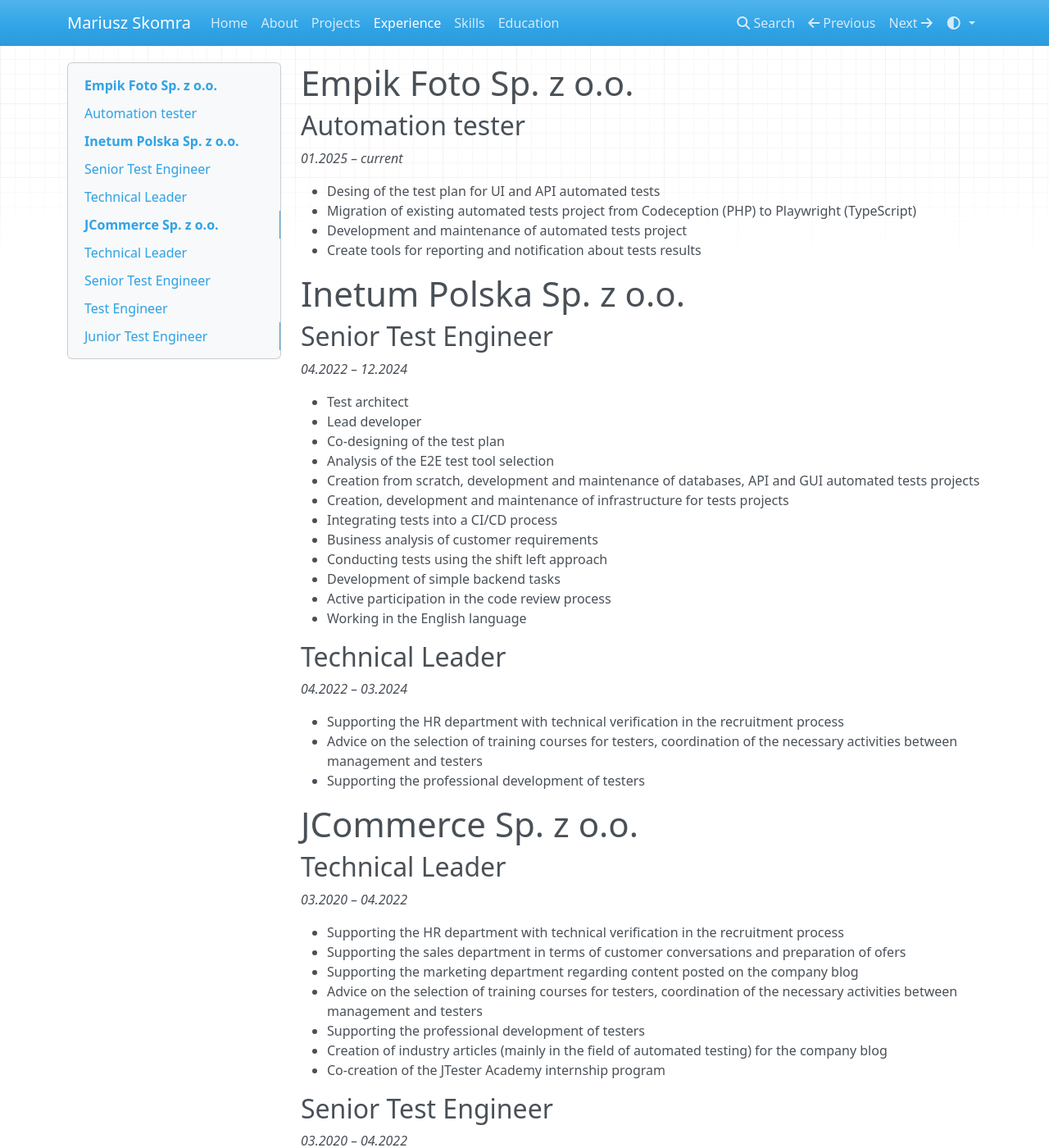
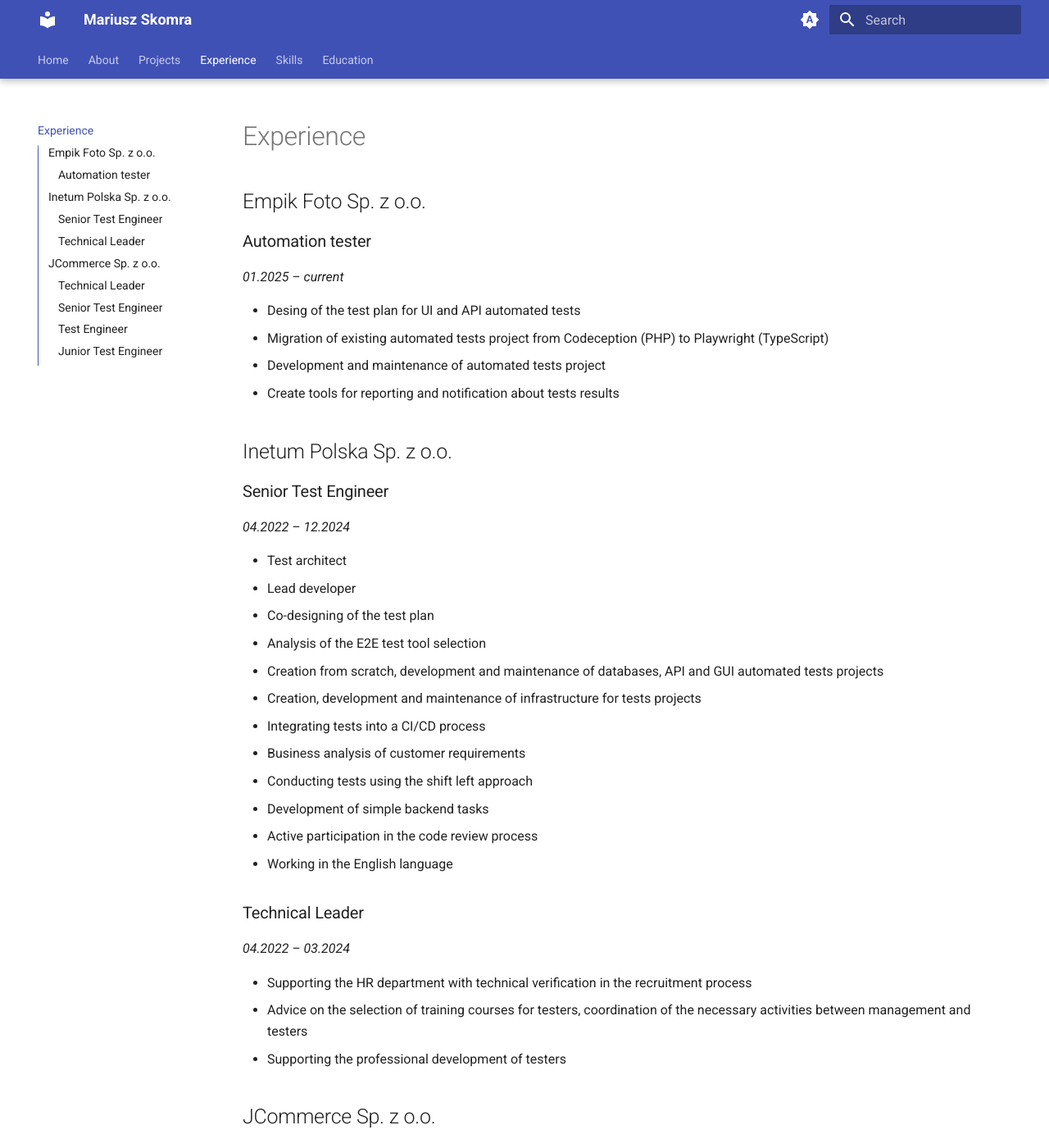
Before and after one commit to MariuszSkomra/resume, an MkDocs documentation site: the page built from docs/experience.md, in a window 1280 px wide and 1400 px high. Shown: the whole window at 82% size. Built offline with MkDocs 1.6.1 and Material for MkDocs 9.7.7, drawn with Linux system fonts in a browser that asks for light colours; nearby versions of some CDN libraries; some of the changed text lies outside the part shown.

Commit message:
mkdocs material installation with configuration

```diff
--- a/docs/experience.md
+++ b/docs/experience.md
@@ -1,6 +1,6 @@
-# Empik Foto Sp. z o.o.
+## Empik Foto Sp. z o.o.
 
-## Automation tester
+### Automation tester
 
 *01.2025 – current*
 
@@ -9,9 +9,9 @@
 - Development and maintenance of automated tests project
 - Create tools for reporting and notification about tests results
 
-# Inetum Polska Sp. z o.o.
+## Inetum Polska Sp. z o.o.
 
-## Senior Test Engineer
+### Senior Test Engineer
 
 *04.2022 – 12.2024*
 
@@ -28,7 +28,7 @@
 - Active participation in the code review process
 - Working in the English language
 
-## Technical Leader
+### Technical Leader
 
 *04.2022 – 03.2024*
 
@@ -36,9 +36,9 @@
 - Advice on the selection of training courses for testers, coordination of the necessary activities between management and testers
 - Supporting the professional development of testers
 
-# JCommerce Sp. z o.o.
+## JCommerce Sp. z o.o.
 
-## Technical Leader
+### Technical Leader
 
 *03.2020 – 04.2022*
 
@@ -50,7 +50,7 @@
 - Creation of industry articles (mainly in the field of automated testing) for the company blog
 - Co-creation of the JTester Academy internship program
 
-## Senior Test Engineer
+### Senior Test Engineer
 
 *03.2020 – 04.2022*
 
@@ -66,7 +66,7 @@
 - Working in the English language
 - Acting as a team leader
 
-## Test Engineer
+### Test Engineer
 
 *05.2018 – 03.2020*
 
@@ -80,7 +80,7 @@
 - Working with the DevOps team and multiple development teams
 - Working in the Polish language
 
-## Junior Test Engineer
+### Junior Test Engineer
 
 *01.2017 - 05.2018*
 
--- a/mkdocs.yml
+++ b/mkdocs.yml
@@ -7,6 +7,29 @@ nav:
   - Skills: skills.md
   - Education: education.md
 theme:
-  name: mkdocs
-  color_mode: auto
-  user_color_mode_toggle: true
+  name: material
+  palette:
+    - media: "(prefers-color-scheme)"
+      toggle:
+        icon: material/brightness-auto
+        name: Switch to light mode
+    - media: "(prefers-color-scheme: light)"
+      scheme: default
+      toggle:
+        icon: material/brightness-7
+        name: Switch to dark mode
+      primary: indigo
+    - media: "(prefers-color-scheme: dark)"
+      scheme: slate
+      toggle:
+        icon: material/brightness-4
+        name: Switch to system preference
+      primary: indigo
+  features:
+    - navigation.tracking
+    - navigation.tabs
+    - navigation.tabs.sticky
+    - navigation.sections
+    - navigation.top
+    - toc.follow
+    - toc.integrate
```
Also changed, not shown: docs/about.md (+4 -1 lines), docs/education.md (+8 -8 lines), docs/skills.md (+1 -1 lines).
